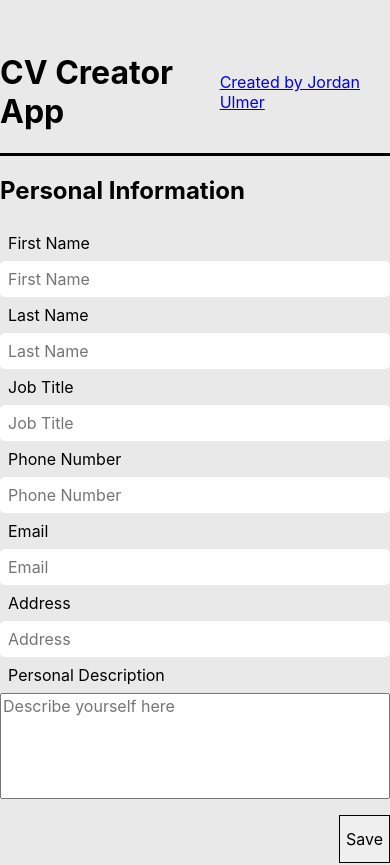
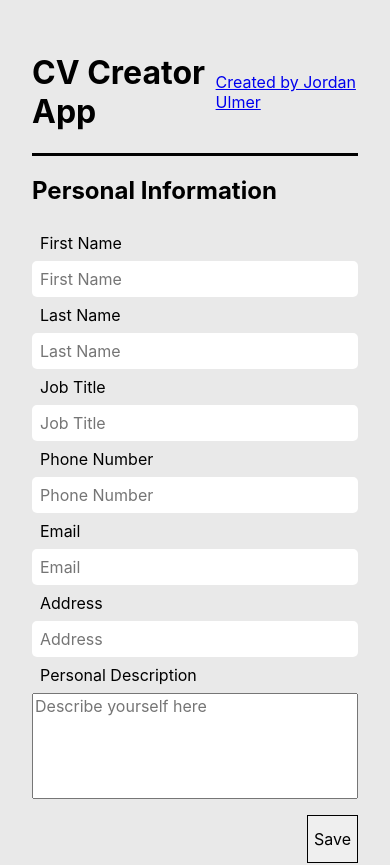
Before and after one commit to BreadleyCooper/cv-project, a React (Create React App) app: page / in a window 390 px wide. Shown: the top 865 px of the page. Built offline with nearby package versions, Linux system fonts and the light colour scheme.

Commit message:
changed margin for media query

```diff
--- a/src/styles/body.css
+++ b/src/styles/body.css
@@ -24,7 +24,7 @@ body {
 
 @media only screen and (max-width: 600px) {
   .container {
-    margin: 0;
+    margin: 0 2rem 0 2rem
   }
 }
 
```
